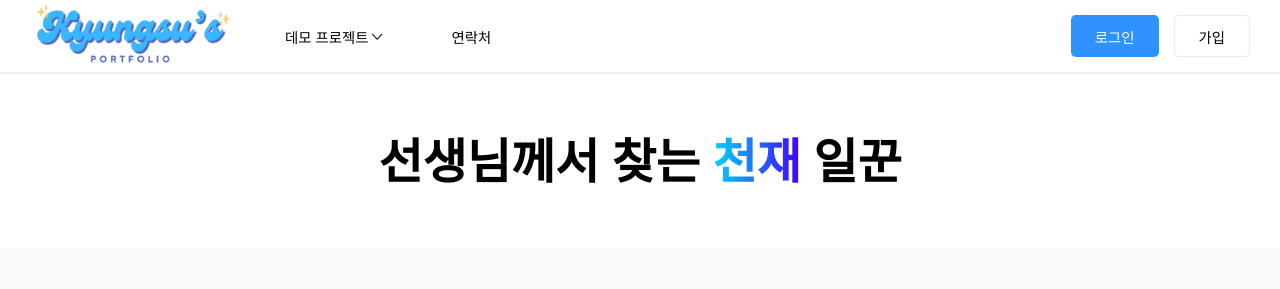
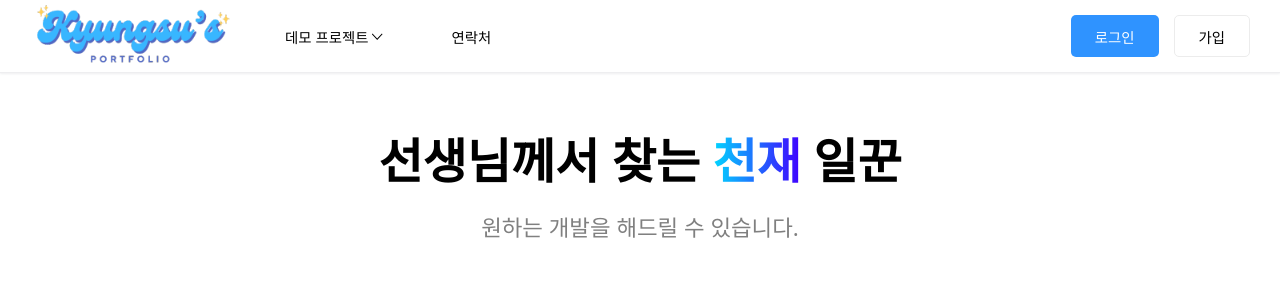
Before and after one commit to gigigihuhuhu/video-app, a Vue app: page / in a window 1280 px wide. Shown: the top 289 px of the page. Built offline with nearby package versions, Linux system fonts and the light colour scheme.

Commit message:
Change Intro Message

```diff
--- a/src/components/IntroMessage.vue
+++ b/src/components/IntroMessage.vue
@@ -1,21 +1,26 @@
 <template>
-    <div>
-        <div class="intro">
+    <div class="intro-container">
+        <div class="intro-main">
             <h1>선생님께서 찾는&nbsp;</h1>
-            <h1 class="highlight">{{ modifierList[modifierIdx] }}</h1>
+            <h1 class="highlight animate__animated">{{ modifierList[modifierIdx] }}</h1>
             <h1>&nbsp;일꾼</h1>
+        </div>
+        <div class="intro-sub">
+            <h3>원하는 개발을 해드릴 수 있습니다.</h3>
         </div>
     </div>
 </template>
 
 <script>
+import 'animate.css';
+
 export default {
     name: 'IntroMessage',
     data() {
         return {
             modifierIdx: 0,
-            modifierList: ['만능', '천재', '편한'],
-            interval: 5000
+            modifierList: ['만능', '천재', '편한', '참된', '착한'],
+            interval: 3000
         }
     },
 
@@ -23,12 +28,20 @@ export default {
         let interval = this.interval;
         setInterval(() => {
             this.switchModifier();
+            this.triggerAnimation();
         }, interval);
     },
 
     methods: {
         switchModifier() {
             this.modifierIdx = (this.modifierIdx + 1) % this.modifierList.length;
+        },
+
+        triggerAnimation() {
+            const object = document.querySelector('.highlight');
+            object.classList.remove('animate__fadeIn');
+            void object.offsetWidth;
+            object.classList.add('animate__fadeIn');
         }
     },
 
@@ -36,11 +49,22 @@ export default {
 </script>
 
 <style scoped>
-.intro {
+.intro-container {
+    display: flex;
+    flex-direction: column;
+    gap: 2rem;
+}
+
+.intro-main {
     display: flex;
     flex-direction: row;
     font-size: xxx-large;
     font-weight: 700;
+}
+
+.intro-sub {
+    font-size: 1.4rem;
+    color: var(--gray-font-color);
 }
 
 .highlight {
@@ -51,6 +75,10 @@ export default {
 
     /* 텍스트 색상을 투명하게 만듦 */
     color: transparent;
-    transition: text 0.3s;
+}
+
+.fadeIn {
+    animation: fadeIn;
+    animation-duration: 1s;
 }
 </style>
--- a/src/css/style.css
+++ b/src/css/style.css
@@ -46,6 +46,7 @@
     --white-hover-color: #ececec;
     --gray-color: #ececec;
     --gray-hover-color: #dadada;
+    --gray-font-color: gray;
     --highlight-color1: #00d9ff;
     --highlight-color2: #4000ff;
 }
```
